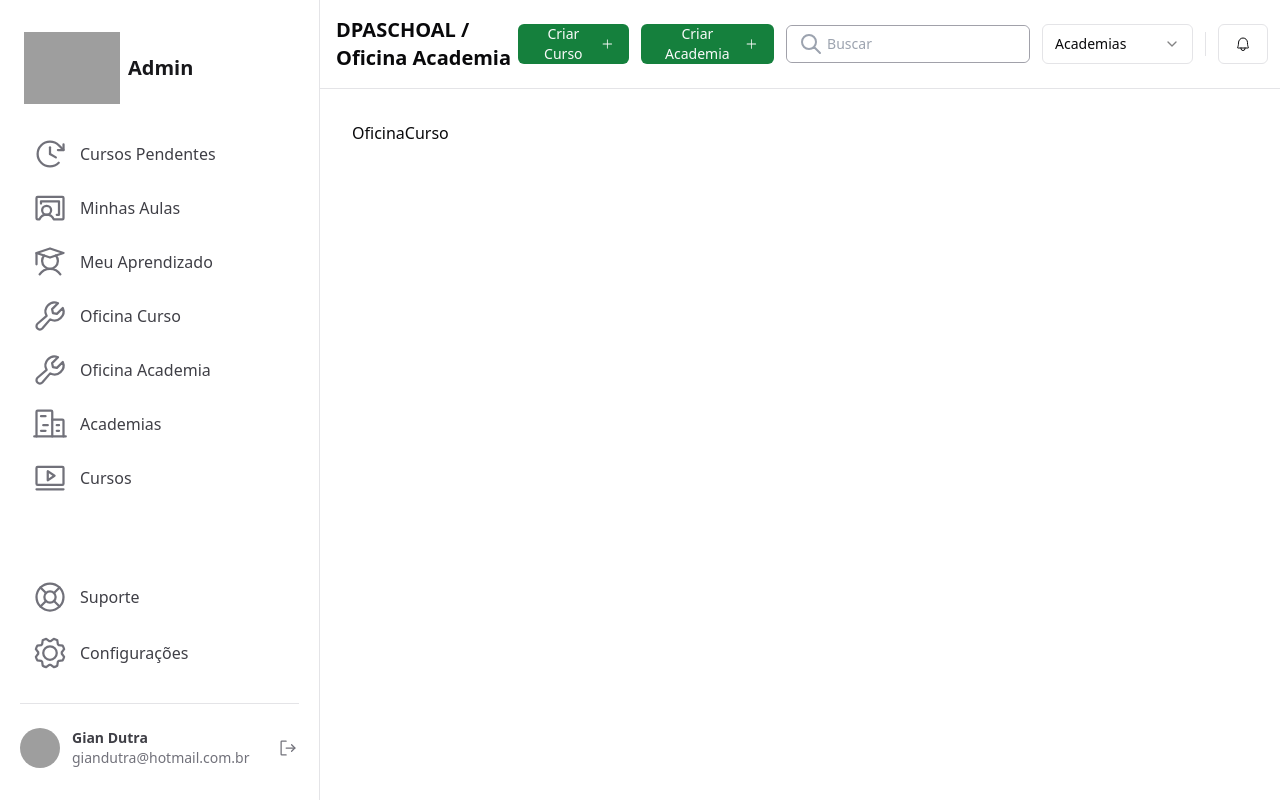
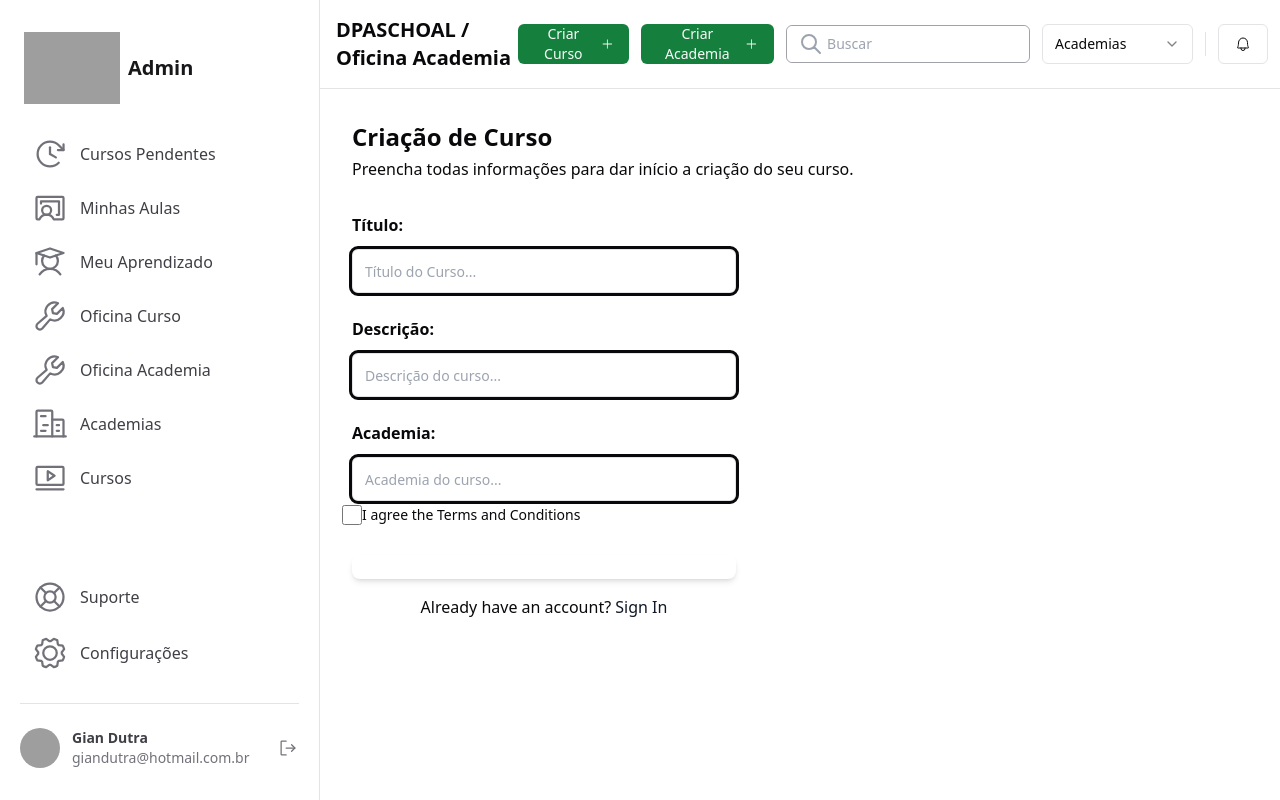
Before and after one commit to Elias-FS/projeto-integrador-v, a React (Vite) app: page /oficina-curso in a window 1280 px wide. Built offline with nearby package versions, Linux system fonts and the light colour scheme; grey boxes are pictures that could not be loaded.

Commit message:
adicionando FormsCriaCurso

```diff
--- a/package.json
+++ b/package.json
@@ -10,6 +10,7 @@
     "preview": "vite preview"
   },
   "dependencies": {
+    "@material-tailwind/react": "^2.1.4",
     "@phosphor-icons/react": "^2.0.10",
     "@radix-ui/react-collapsible": "^1.0.3",
     "@radix-ui/react-dialog": "^1.0.5",
--- /dev/null
+++ b/src/components/ui/FormsCriaCurso/FormsCriaCurso.tsx
@@ -0,0 +1,84 @@
+import {
+  Card,
+  Input,
+  Checkbox,
+  Button,
+  Typography,
+} from "@material-tailwind/react";
+
+export function FormsCriaCurso() {
+  return (
+    <Card color="transparent" shadow={false}>
+      <Typography variant="h4" color="blue-gray">
+        Criação de Curso
+      </Typography>
+      <Typography color="gray" className="mt-1 font-normal">
+        Preencha todas informações para dar início a criação do seu curso.
+      </Typography>
+      <form className="mt-8 mb-2 w-80 max-w-screen-lg sm:w-96">
+        <div className="mb-1 flex flex-col gap-6">
+          <Typography variant="h6" color="blue-gray" className="-mb-3">
+            Título:
+          </Typography>
+          <Input
+            size="lg"
+            placeholder="Título do Curso..."
+            className=" !border-t-blue-gray-200 focus:!border-t-gray-900"
+            labelProps={{
+              className: "before:content-none after:content-none",
+            }}
+          />
+          <Typography variant="h6" color="blue-gray" className="-mb-3">
+            Descrição:
+          </Typography>
+          <Input
+            size="lg"
+            placeholder="Descrição do curso..."
+            className=" !border-t-blue-gray-200 focus:!border-t-gray-900"
+            labelProps={{
+              className: "before:content-none after:content-none",
+            }}
+          />
+          <Typography variant="h6" color="blue-gray" className="-mb-3">
+            Academia:
+          </Typography>
+          <Input
+            size="lg"
+            placeholder="Academia do curso..."
+            className=" !border-t-blue-gray-200 focus:!border-t-gray-900"
+            labelProps={{
+              className: "before:content-none after:content-none",
+            }}
+          />
+        </div>
+        <Checkbox
+          label={
+            <Typography
+              variant="small"
+              color="gray"
+              className="flex items-center font-normal"
+            >
+              I agree the
+              <a
+                href="#"
+                className="font-medium transition-colors hover:text-gray-900"
+              >
+                &nbsp;Terms and Conditions
+              </a>
+            </Typography>
+          }
+          containerProps={{ className: "-ml-2.5" }}
+        />
+        <Button className="mt-6" fullWidth>
+          sign up
+        </Button>
+        <Typography color="gray" className="mt-4 text-center font-normal">
+          Already have an account?{" "}
+          <a href="#" className="font-medium text-gray-900">
+            Sign In
+          </a>
+        </Typography>
+      </form>
+    </Card>
+  );
+}
--- a/src/components/ui/NavBarButton/index.tsx
+++ b/src/components/ui/NavBarButton/index.tsx
@@ -1,5 +1,5 @@
 import { Plus } from "@phosphor-icons/react";
-import { Button } from "@/components/ui/button";
+import { Button } from "@/components/ui/Button/button";
 import { useNavigate } from "react-router-dom";
 
 interface ButtonProps {
--- a/src/components/ui/button.tsx
+++ /dev/null
@@ -1,56 +0,0 @@
-import * as React from "react"
-import { Slot } from "@radix-ui/react-slot"
-import { cva, type VariantProps } from "class-variance-authority"
-
-import { cn } from "@/lib/utils"
-
-const buttonVariants = cva(
-  "inline-flex items-center justify-center rounded-md text-sm font-medium ring-offset-background transition-colors focus-visible:outline-none focus-visible:ring-2 focus-visible:ring-ring focus-visible:ring-offset-2 disabled:pointer-events-none disabled:opacity-50",
-  {
-    variants: {
-      variant: {
-        default: "bg-primary text-primary-foreground hover:bg-primary/90",
-        destructive:
-          "bg-destructive text-destructive-foreground hover:bg-destructive/90",
-        outline:
-          "border border-input bg-background hover:bg-accent hover:text-accent-foreground",
-        secondary:
-          "bg-secondary text-secondary-foreground hover:bg-secondary/80",
-        ghost: "hover:bg-accent hover:text-accent-foreground",
-        link: "text-primary underline-offset-4 hover:underline",
-      },
-      size: {
-        default: "h-10 px-4 py-2",
-        sm: "h-9 rounded-md px-3",
-        lg: "h-11 rounded-md px-8",
-        icon: "h-10 w-10",
-      },
-    },
-    defaultVariants: {
-      variant: "default",
-      size: "default",
-    },
-  }
-)
-
-export interface ButtonProps
-  extends React.ButtonHTMLAttributes<HTMLButtonElement>,
-    VariantProps<typeof buttonVariants> {
-  asChild?: boolean
-}
-
-const Button = React.forwardRef<HTMLButtonElement, ButtonProps>(
-  ({ className, variant, size, asChild = false, ...props }, ref) => {
-    const Comp = asChild ? Slot : "button"
-    return (
-      <Comp
-        className={cn(buttonVariants({ variant, size, className }))}
-        ref={ref}
-        {...props}
-      />
-    )
-  }
-)
-Button.displayName = "Button"
-
-export { Button, buttonVariants }
--- a/src/pages/OficinaCurso.tsx
+++ b/src/pages/OficinaCurso.tsx
@@ -1,6 +1,7 @@
 import React from "react";
 import { Sidebar } from "@/components/ui/Sidebar";
 import { Navbar } from "@/components/ui/Navbar";
+import { FormsCriaCurso } from "@/components/ui/FormsCriaCurso/FormsCriaCurso";
 
 const OficinaCurso: React.FC = () => {
   return (
@@ -8,7 +9,9 @@ const OficinaCurso: React.FC = () => {
       <Sidebar />
       <div className="flex flex-col flex-1 ml-80">
         <Navbar />
-        <div className="flex flex-1 mx-8 my-8">OficinaCurso</div>
+        <div className="flex flex-1 mx-8 my-8">
+          <FormsCriaCurso />
+        </div>
       </div>
     </div>
   );
```
Also changed, not shown: src/components/ui/PlusButton/index.tsx (+8 -3 lines), src/components/ui/FormsCriaCurso/InputForms/index.tsx (added), 1 other file (tests, documents, lock files or other folders).
